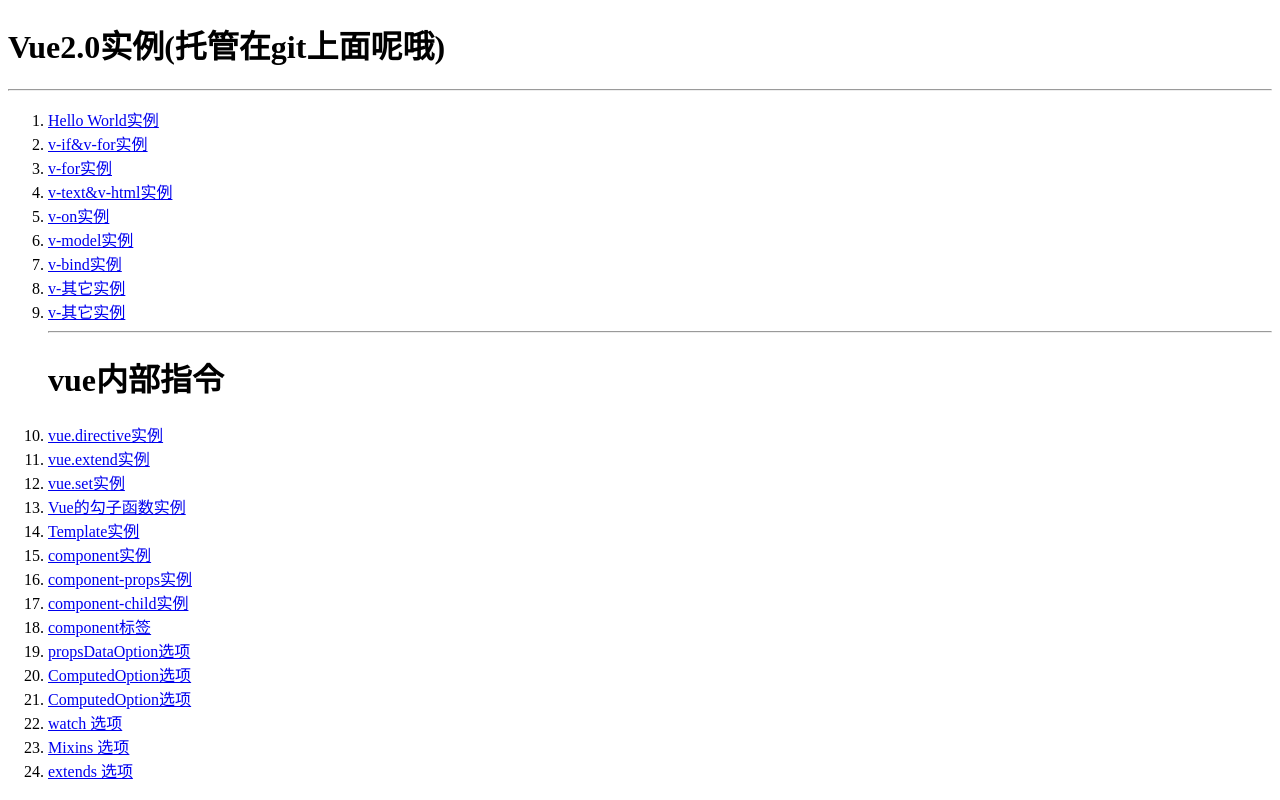
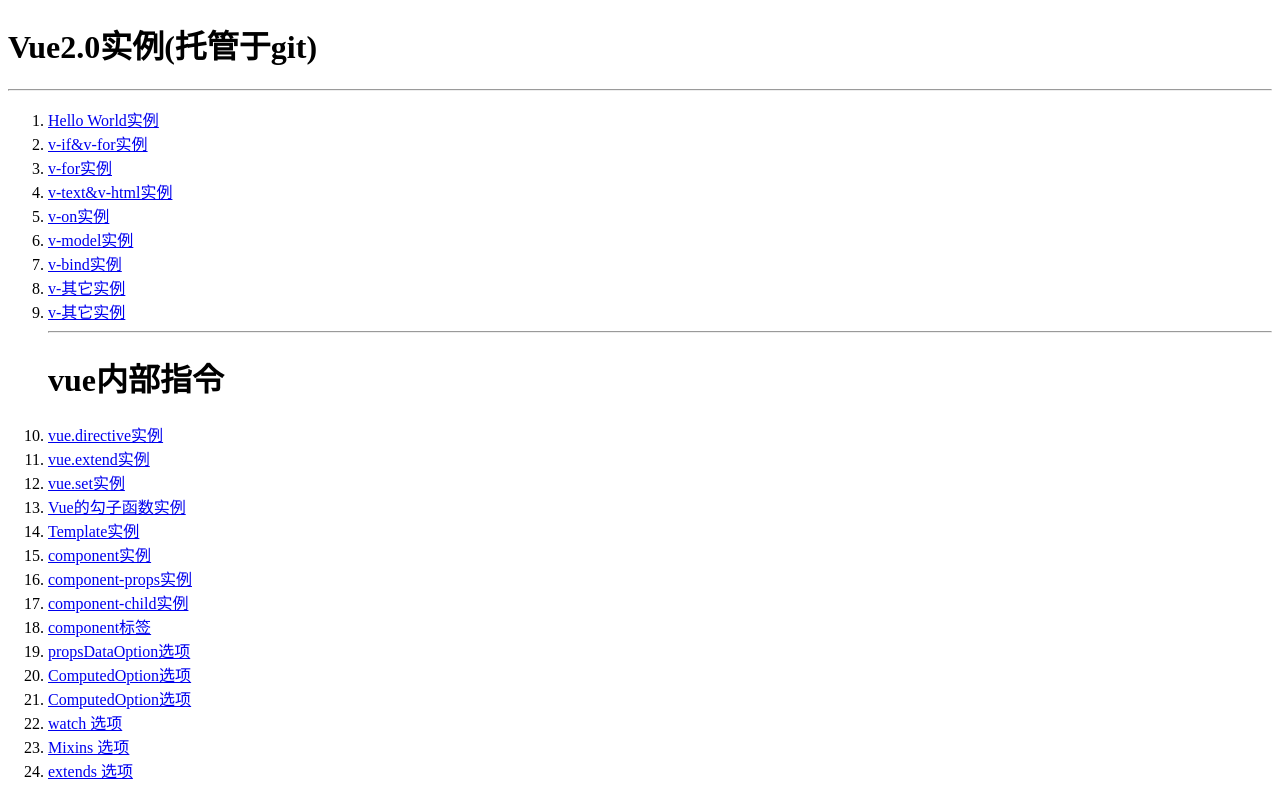
Before and after one commit to nanaonikaikai/vue, a website: page index.html in a window 1280 px wide. Drawn offline with Linux system fonts and the light colour scheme.

Commit message:
修改标题

```diff
--- a/index.html
+++ b/index.html
@@ -7,7 +7,7 @@
 </head>
 
 <body>
-    <h1>Vue2.0实例(托管在git上面呢哦)</h1>
+    <h1>Vue2.0实例(托管于git)</h1>
     <hr>
     <ol>
         <li>
```
